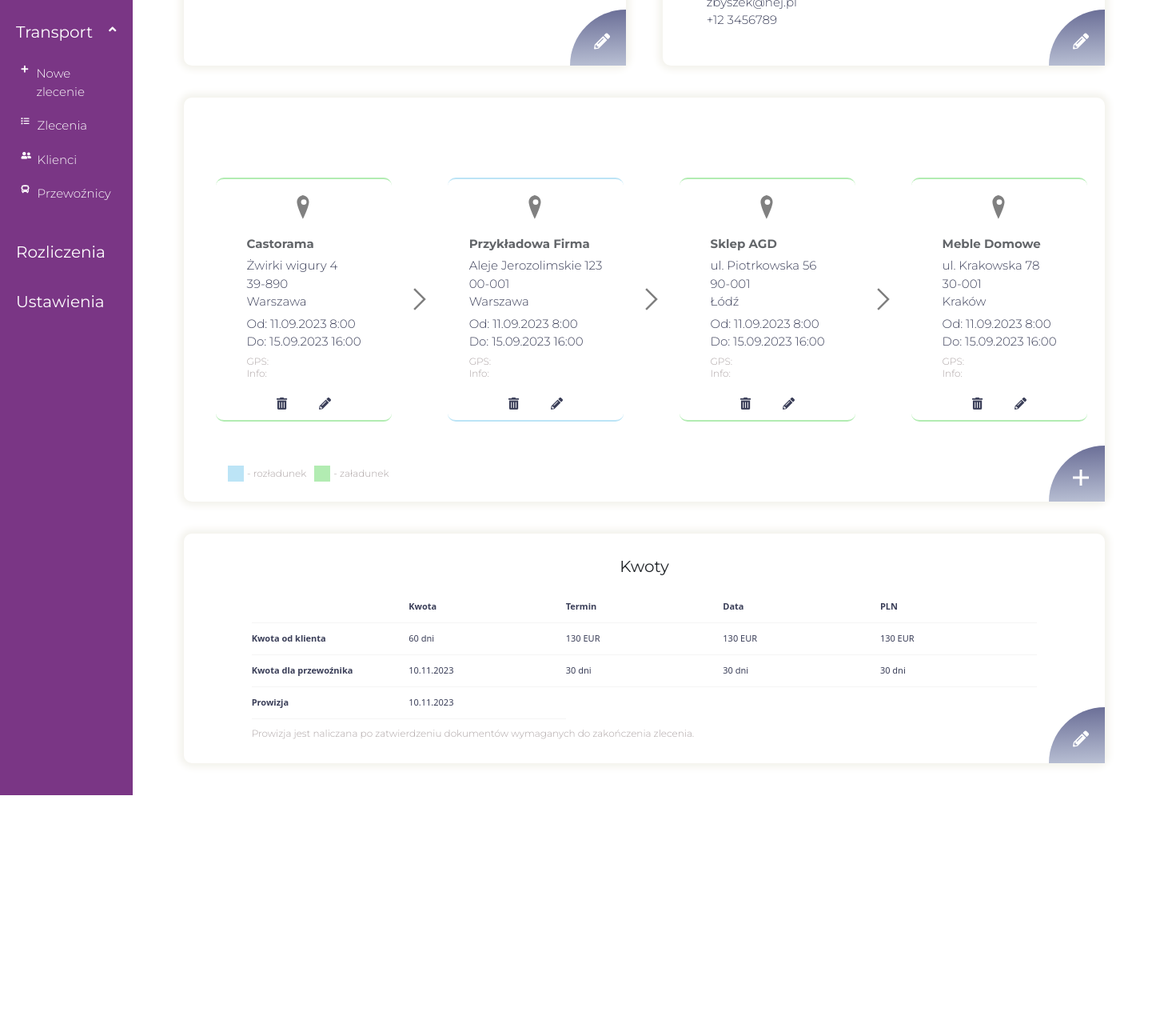
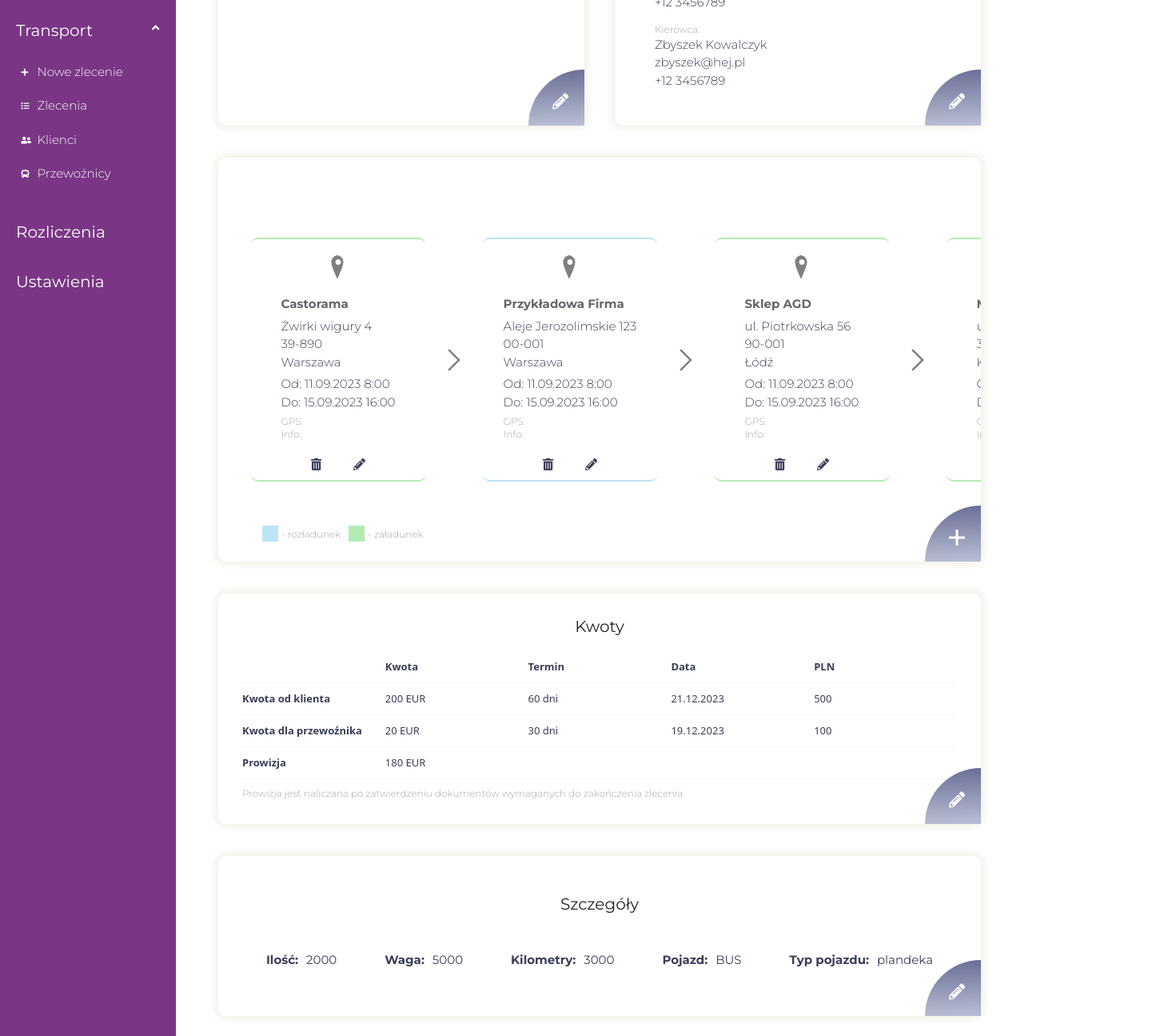
Before and after one commit to wiewiex/sped-app, a Next.js app: page /details in a window 1280 px wide. Shown: the part 400-1695 px from the top of the page at 80% size, 1446 px wide, since content can reach past the window. Before the commit the page ends 1394 px from the top, so only its background shows below. Built offline with nearby package versions, Linux system fonts and the light colour scheme.

Commit message:
details read

```diff
--- a/src/components/common/Addresses/Addresses.tsx
+++ b/src/components/common/Addresses/Addresses.tsx
@@ -6,6 +6,8 @@ import PlusOnQuarter from '@/components/common/_icons/PlusOnQuarter';
 import Item from './Item';
 import ScrollbarContainer from '@/components/common/_elements/ScrollbarContainer';
 import { useAppContext } from '@/context/AppContext';
+import styled from 'styled-components';
+import mediaQueries from '@/utils/mediaQueries';
 
 const blue = '#89CFF090';
 const green = '#77DD7790';
@@ -15,19 +17,9 @@ export default function Addresses() {
   return (
     <Tile mobileWidth="100%" minHeight="40rem" padding="0">
       <ScrollbarContainer>
-        <Container
-          mobileWidth="100%"
-          flex={1}
-          alignItems="stretch"
-          mobileFlexDirection="row"
-          justifyContent="flex-start"
-          style={{ overflowX: 'auto' }}
-          mobilePadding="8rem 2rem"
-          $mobileWrap
-          $wrap="nowrap"
-        >
+        <ItemsContainer>
           {addresses.map((el, i) => (
-            <Container key={i + Math.random()} mobileFlexDirection="row">
+            <Container key={i} mobileFlexDirection="row">
               <Item blue={blue} green={green} {...el} />
               {i < addresses.length - 1 && (
                 <Container style={{ transform: 'rotate(-90deg)' }}>
@@ -36,7 +28,7 @@ export default function Addresses() {
               )}
             </Container>
           ))}
-        </Container>
+        </ItemsContainer>
       </ScrollbarContainer>
       <ElementPositionWrapper
         mobileRight="0"
@@ -73,6 +65,29 @@ const ColorLegend = ({ color, text }: { color: string; text: string }) => {
     </Container>
   );
 };
+
+const ItemsContainer = styled.div`
+  display: flex;
+  flex-wrap: wrap;
+  justify-content: space-around;
+  font-size: 1.3rem;
+  overflow-x: auto;
+  width: 100%;
+  flex: 1;
+  padding: 8rem 2rem;
+
+  @media ${mediaQueries.tabletHorizontal} {
+    align-items: stretch;
+    flex-direction: row;
+    justify-content: flex-start;
+    flex-wrap: nowrap;
+    max-width: 70vw;
+  }
+
+  @media ${mediaQueries.desktop} {
+    max-width: 80vw;
+  }
+`;
 
 const addresses: {
   name: string;
--- a/src/components/common/Amounts/AmountsRead.tsx
+++ b/src/components/common/Amounts/AmountsRead.tsx
@@ -1,23 +1,22 @@
 import { H3, Text, H5, SmallText } from '@/components/views/styledTexts';
 import Tile from '@/components/common/_elements/Tile';
 import { Container, ElementPositionWrapper } from '@/components/views/styledContainers';
-import PrimaryTextInput from '@/components/common/_elements/PrimaryTextInput';
-import CustomSelect from '@/components/common/_elements/CustomSelect';
 import PenOnQuarter from '../_icons/PenOnQuarter';
 import { ReactNode } from 'react';
 import { useAppTheme } from '@/utils/theme';
 import styled from 'styled-components';
+import mediaQueries from '@/utils/mediaQueries';
 
 export default function AmountsRead() {
   return (
     <Tile mobileWidth="100%" minHeight="25rem" mobileMinHeight="30rem">
       <H3>Kwoty</H3>
-      <Container mobileWidth="90%">
+      <Container mobileWidth="100%" minWidth="60rem">
         <Container
           flex={1}
           $mobileWrap
           mobileWidth="100%"
-          flexDirection="Row"
+          flexDirection="row"
           alignItems="stretch"
           mobileMargin="2rem 0 0 0"
         >
@@ -37,30 +36,33 @@ export default function AmountsRead() {
             <Row>
               <b>Kwota</b>
             </Row>
-            <Row>60 dni</Row>
-            <Row>10.11.2023</Row>
-            <Row>10.11.2023</Row>
+            <Row>200 EUR</Row>
+            <Row>20 EUR</Row>
+            <Row>180 EUR</Row>
           </Column>
           <Column>
             <Row>
               <b>Termin</b>
             </Row>
-            <Row>130 EUR</Row>
+            <Row>60 dni</Row>
             <Row>30 dni</Row>
+            <Row> </Row>
           </Column>
           <Column>
             <Row>
               <b>Data</b>
             </Row>
-            <Row>130 EUR</Row>
-            <Row>30 dni</Row>
+            <Row>21.12.2023</Row>
+            <Row>19.12.2023</Row>
+            <Row> </Row>
           </Column>
           <Column>
             <Row>
               <b>PLN</b>
             </Row>
-            <Row>130 EUR</Row>
-            <Row>30 dni</Row>
+            <Row>500</Row>
+            <Row>100</Row>
+            <Row> </Row>
           </Column>
         </Container>
         <Container mobileAlignSelf="flex-start" mobileMargin="1rem 0 0 0">
@@ -77,17 +79,15 @@ export default function AmountsRead() {
   );
 }
 
-const Item = ({ label, selectOptions }: { label: string; selectOptions: string[] }) => (
-  <Container mobileFlexDirection="Row" width="25rem" mobileWidth="100%">
-    <PrimaryTextInput label={label} type="number" />
-    <Container mobilePadding="2rem" mobileWidth="100%">
-      <CustomSelect options={selectOptions} />
-    </Container>
-  </Container>
-);
-
 const Column = ({ children }: { children: ReactNode }) => (
-  <Container flex={1} mobileJustifyContent="flex-start">
+  <Container
+    flex={1}
+    mobileJustifyContent="flex-start"
+    flexDirection="column"
+    mobileFlexDirection="row"
+    justifyContent="space-between"
+    mobileWidth="100%"
+  >
     {children}
   </Container>
 );
@@ -98,6 +98,6 @@ const Row = styled(Container).attrs(() => ({
   borderBottom: `1px solid #ADA4A520`,
   mobileAlignItems: 'flex-start',
 }))`
-  font-size: 1.1rem;
+  font-size: 1.3rem;
   color: ${(props) => props.theme.colors.accent};
 `;
--- /dev/null
+++ b/src/components/common/Details/DetailsRead.tsx
@@ -0,0 +1,48 @@
+import Tile from '@/components/common/_elements/Tile';
+import { H3, H4, H5, Text } from '@/components/views/styledTexts';
+import { Container, ElementPositionWrapper } from '@/components/views/styledContainers';
+import PenOnQuarter from '../_icons/PenOnQuarter';
+import { useAppTheme } from '@/utils/theme';
+
+export default function DetailsRead() {
+  return (
+    <Tile mobileMinHeight="20rem" mobileWidth="100%">
+      <H3>Szczegóły</H3>
+      <Container
+        mobileFlexDirection="row"
+        mobileWidth="100%"
+        mobileJustifyContent="space-around"
+        $mobileWrap
+      >
+        <Item text="Ilość:" value="2000" />
+        <Item text="Waga:" value="5000" />
+        <Item text="Kilometry:" value="3000" />
+        <Item text="Pojazd:" value="BUS" />
+        <Item text="Typ pojazdu:" value="plandeka" />
+      </Container>
+      <ElementPositionWrapper mobileRight="0" mobileBottom="0">
+        <PenOnQuarter />
+      </ElementPositionWrapper>
+    </Tile>
+  );
+}
+
+const Item = ({ text, value }: { text: string; value: string }) => {
+  const { colors } = useAppTheme();
+  return (
+    <Container
+      mobileFlexDirection="row"
+      mobileJustifyContent="space-between"
+      justifyContent="space-around"
+      $wrap="wrap"
+      mobileMargin="1rem 2rem"
+    >
+      <Container mobileMargin="0 1rem 0 0">
+        <H5>{text}</H5>
+      </Container>
+      <Text color={colors.accent}>
+        <b>{value}</b>
+      </Text>
+    </Container>
+  );
+};
--- a/src/components/common/Details/Details.tsx
+++ b/src/components/common/Details/DetailsWrite.tsx
@@ -5,7 +5,7 @@ import { Container } from '@/components/views/styledContainers';
 import CustomSelect from '@/components/common/_elements/CustomSelect';
 import PrimaryTextInput from '@/components/common/_elements/PrimaryTextInput';
 
-export default function Details() {
+export default function DetailsWrite() {
   return (
     <Tile minHeight="35rem" mobileWidth="100%">
       <H3>Szczegóły</H3>
--- a/src/components/common/Details/index.ts
+++ /dev/null
@@ -1,2 +0,0 @@
-import Details from './Details';
-export default Details;
--- a/src/components/controllers/Home/Home.tsx
+++ b/src/components/controllers/Home/Home.tsx
@@ -6,7 +6,7 @@ import ClientAndCarrierWrite from '@/components/common/ClientAndCarrier/ClientAn
 import Addresses from '@/components/common/Addresses';
 import AmountsWrite from '@/components/common/Amounts/AmountsWrite';
 import Comments from '@/components/common/Comments';
-import Details from '@/components/common/Details';
+import DetailsWrite from '@/components/common/Details/DetailsWrite';
 
 import Modal from '../Modal';
 import AddAddress from '../Modal/AddAddress';
@@ -37,7 +37,7 @@ export default function Home() {
         <ClientAndCarrierWrite />
         <Addresses />
         <AmountsWrite />
-        <Details />
+        <DetailsWrite />
         <Comments />
         <Container mobilePadding="3rem">
           <PrimaryButton text="Dodaj" url="/" />
--- a/src/components/controllers/Layout/Layout.tsx
+++ b/src/components/controllers/Layout/Layout.tsx
@@ -7,12 +7,7 @@ import { ReactNode } from 'react';
 export default function Layout({ children }: { children: ReactNode }) {
   const { navbarWidth } = useAppTheme();
   return (
-    <Container
-      relative
-      id="app-container"
-      mobileWidth="100%"
-      minHeight="100vh"
-    >
+    <Container relative id="app-container" mobileWidth="100%" minHeight="100vh">
       <Header />
       <Container
         mobileWidth="100%"
@@ -21,12 +16,10 @@ export default function Layout({ children }: { children: ReactNode }) {
         alignItems="stretch"
         flex={1}
       >
-        <Container width={navbarWidth} hiddenOnMobile>
+        <Container minWidth={navbarWidth} hiddenOnMobile>
           <Menu />
         </Container>
-        <Container flex={1} mobileWidth="100%">
-          {children}
-        </Container>
+        <Container flex={1}>{children}</Container>
       </Container>
     </Container>
   );
--- a/src/components/controllers/Layout/Menu/Menu.tsx
+++ b/src/components/controllers/Layout/Menu/Menu.tsx
@@ -12,24 +12,13 @@ export default function Menu() {
       flex={1}
       mobileJustifyContent="flex-start"
       backgroundColor={colors.navBackground}
+      padding="2rem 0"
     >
       <SubmenuItem name="Home" iconClassName="fas fa-th-large" />
       <Category>
-        <MenuItem
-          name="Spedycja"
-          iconClassName="fas fa-warehouse"
-          submenu
-        />
-        <SubmenuItem
-          href="/"
-          name="Nowe zlecenie"
-          iconClassName="fas fa-plus"
-        />
-        <SubmenuItem
-          href="/details"
-          name="Zlecenia"
-          iconClassName="fas fa-list"
-        />
+        <MenuItem name="Spedycja" iconClassName="fas fa-warehouse" submenu />
+        <SubmenuItem href="/" name="Nowe zlecenie" iconClassName="fas fa-plus" />
+        <SubmenuItem href="/details" name="Zlecenia" iconClassName="fas fa-list" />
         <SubmenuItem name="Klienci" iconClassName="fas fa-user-friends" />
         <SubmenuItem name="Przewoźnicy" iconClassName="fas fa-bus" />
       </Category>
--- a/src/components/controllers/Layout/Menu/SubmenuItem.tsx
+++ b/src/components/controllers/Layout/Menu/SubmenuItem.tsx
@@ -30,16 +30,19 @@ export default function SubmenuItem({
 
 const SubmenuItemContainer = styled.div`
   display: flex;
-  width: 80%;
+  width: 85%;
   flex-direction: row;
   cursor: pointer;
   padding: 1rem;
+
   &&:hover {
     background-color: ${(props) => props.theme.colors.accent + '40'};
   }
 `;
 
 const Icon = styled.i<{ submenu?: boolean }>`
+  display: flex;
+  align-items: center;
   color: white;
   font-size: 1rem;
   width: 1rem;
--- a/src/components/controllers/OrderDetails/OrderDetails.tsx
+++ b/src/components/controllers/OrderDetails/OrderDetails.tsx
@@ -3,6 +3,7 @@ import { H3 } from '@/components/views/styledTexts';
 import Addresses from '@/components/common/Addresses';
 import AmountsRead from '@/components/common/Amounts/AmountsRead';
 import ClientAndCarrierRead from '@/components/common/ClientAndCarrier/ClientAndCarrierRead';
+import DetailsRead from '@/components/common/Details/DetailsRead';
 
 export default function OrderDetails() {
   return (
@@ -19,6 +20,7 @@ export default function OrderDetails() {
       <ClientAndCarrierRead />
       <Addresses />
       <AmountsRead />
+      <DetailsRead />
     </Container>
   );
 }
```
Also changed, not shown: src/components/views/styledContainers.tsx (+6 -15 lines).
